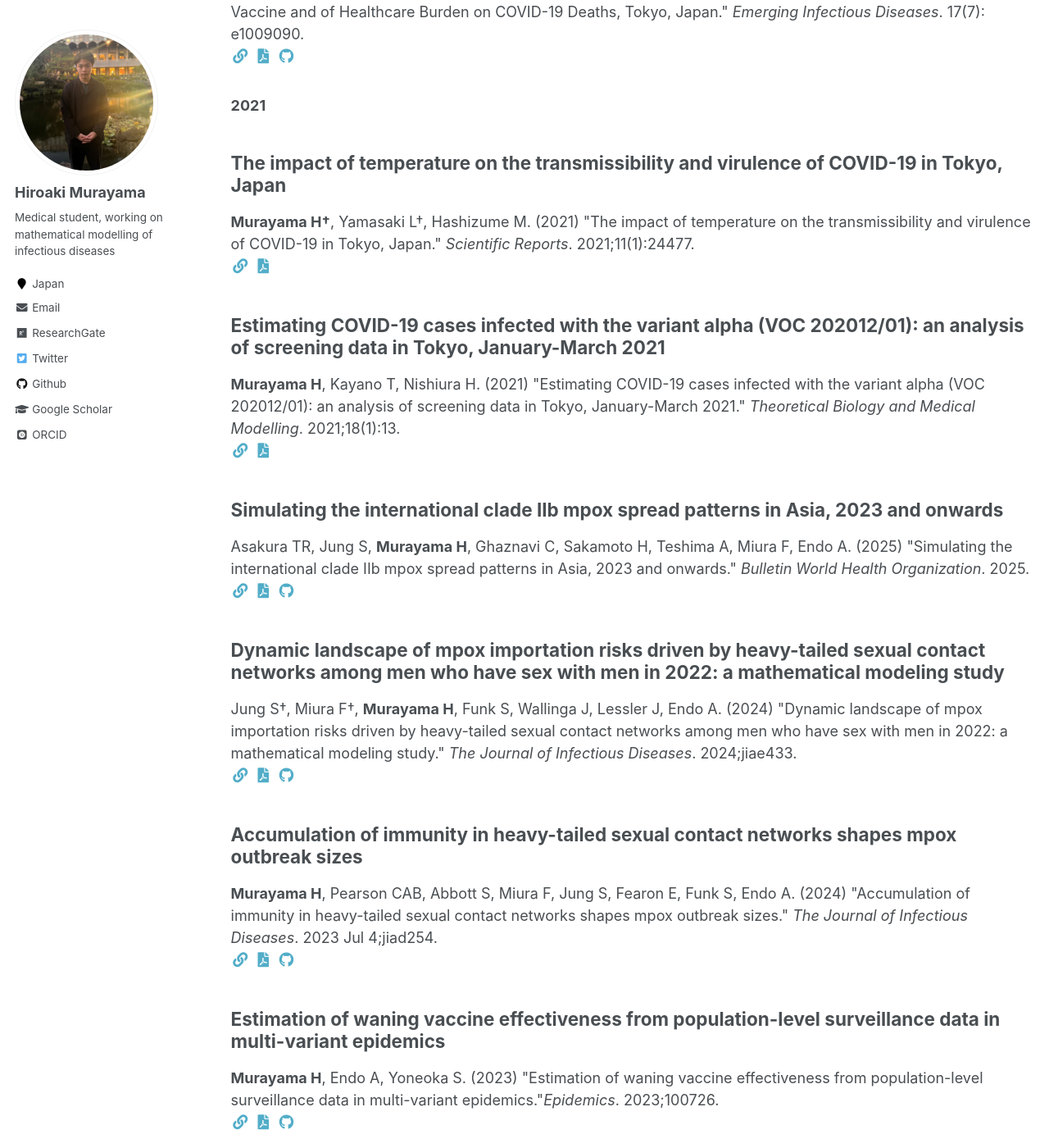
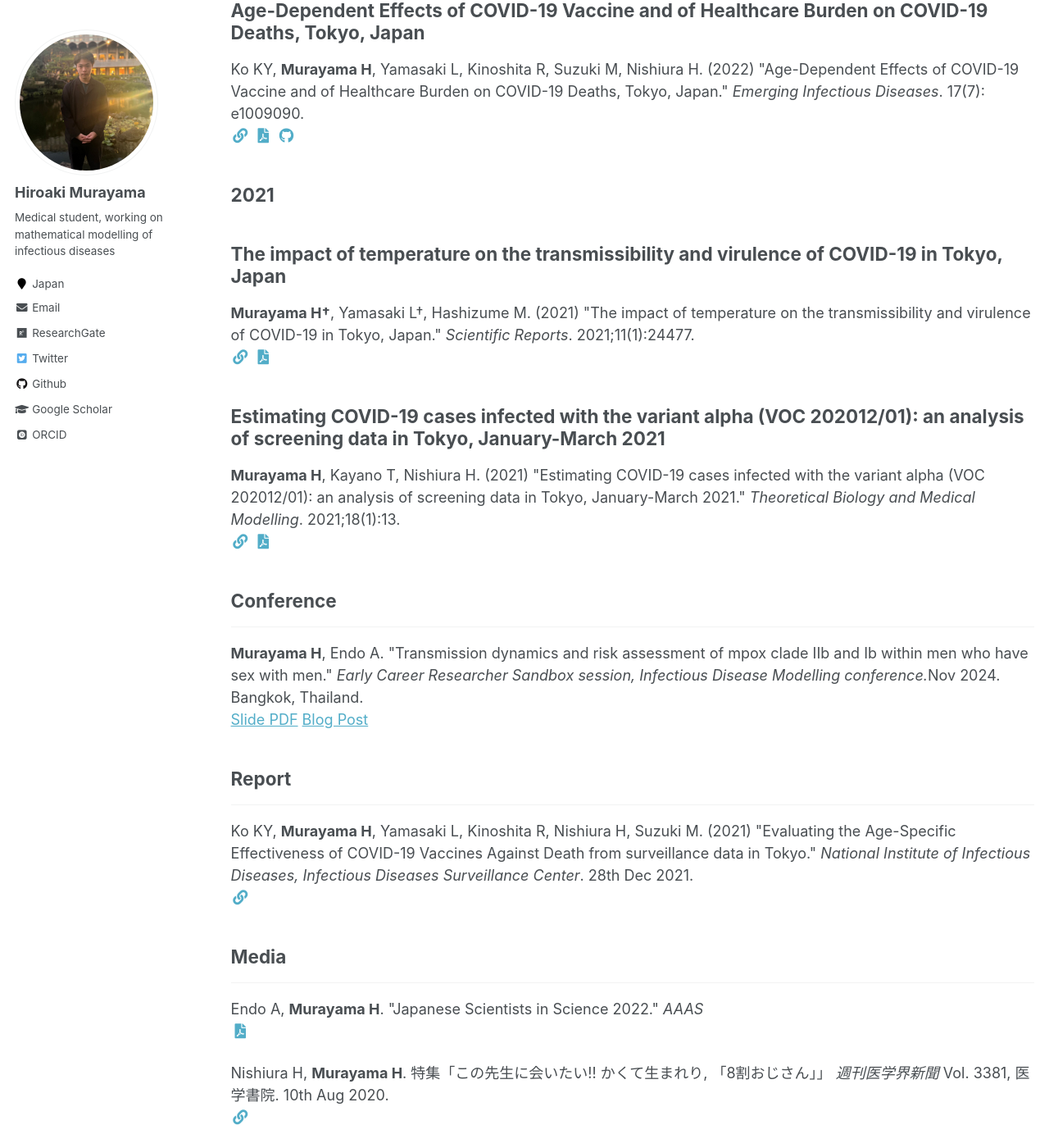
Before and after one commit to hiroaki-murayama/hiroaki-murayama.github.io, a Jekyll site: the page built from _pages/publications.md, in a window 1280 px wide and 1400 px high, scrolled down 2325 px. Shown: the whole window at 82% size. Built offline with Jekyll 4.4.1, drawn with Linux system fonts in a browser that asks for light colours; some web fonts are replaced; some of the changed text lies outside the part shown.

Commit message:
arranged the layout

```diff
--- a/_pages/publications.md
+++ b/_pages/publications.md
@@ -37,26 +37,24 @@
 {%- endfor -%}
 {%- assign years = year_buf | split: "," | sort | reverse -%}
 
-  {%- for y in years -%}
-    {%- if y != "" -%}
-      <a href="#y{{ y }}">{{ y }}</a>{% unless forloop.last %} · {% endunless %}
-    {%- endif -%}
-  {%- endfor -%}
+{%- for y in years -%}
+  {%- if y != "" -%}
+    <a href="#y{{ y }}">{{ y }}</a>{% unless forloop.last %} · {% endunless %}
+  {%- endif -%}
+{%- endfor -%}
+
+<br><br>
 
 {%- assign prev_year = "" -%}
 {%- for post in pubs_sorted -%}
   {%- assign cur_year = post.date | date: "%Y" -%}
   {%- if cur_year != prev_year -%}
-  ### <a id="y{{ cur_year }}"></a>{{ cur_year }}
+## <a id="y{{ cur_year }}"></a>{{ cur_year }}
   {%- assign prev_year = cur_year -%}
   {%- endif -%}
 
   {% include archive-single.html %}
 {%- endfor -%}
-
-{% for post in site.publications reversed %}
-  {% include archive-single.html %}
-{% endfor %}
 
 ## <a name="conf"></a>Conference
 ***
```
